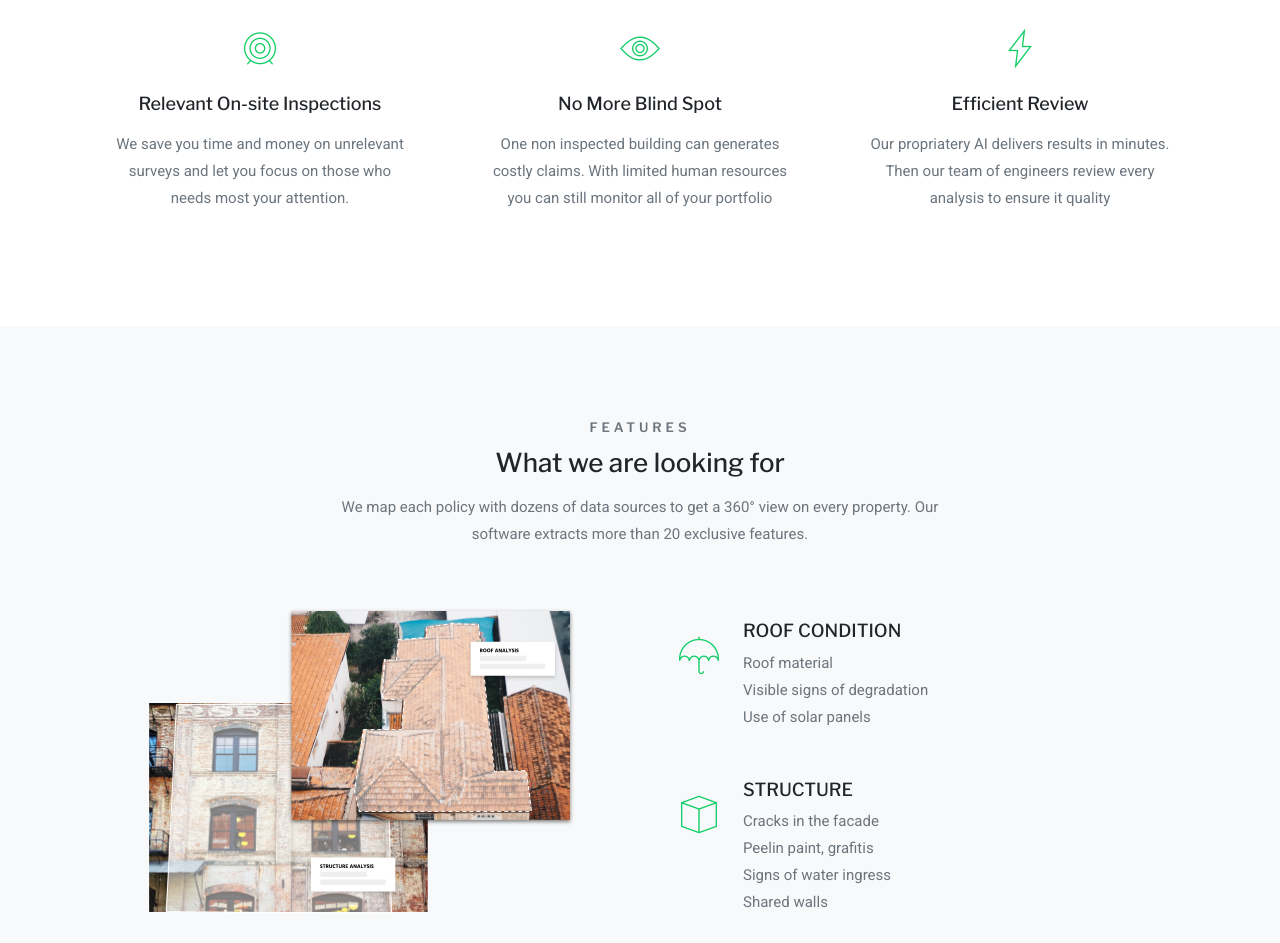
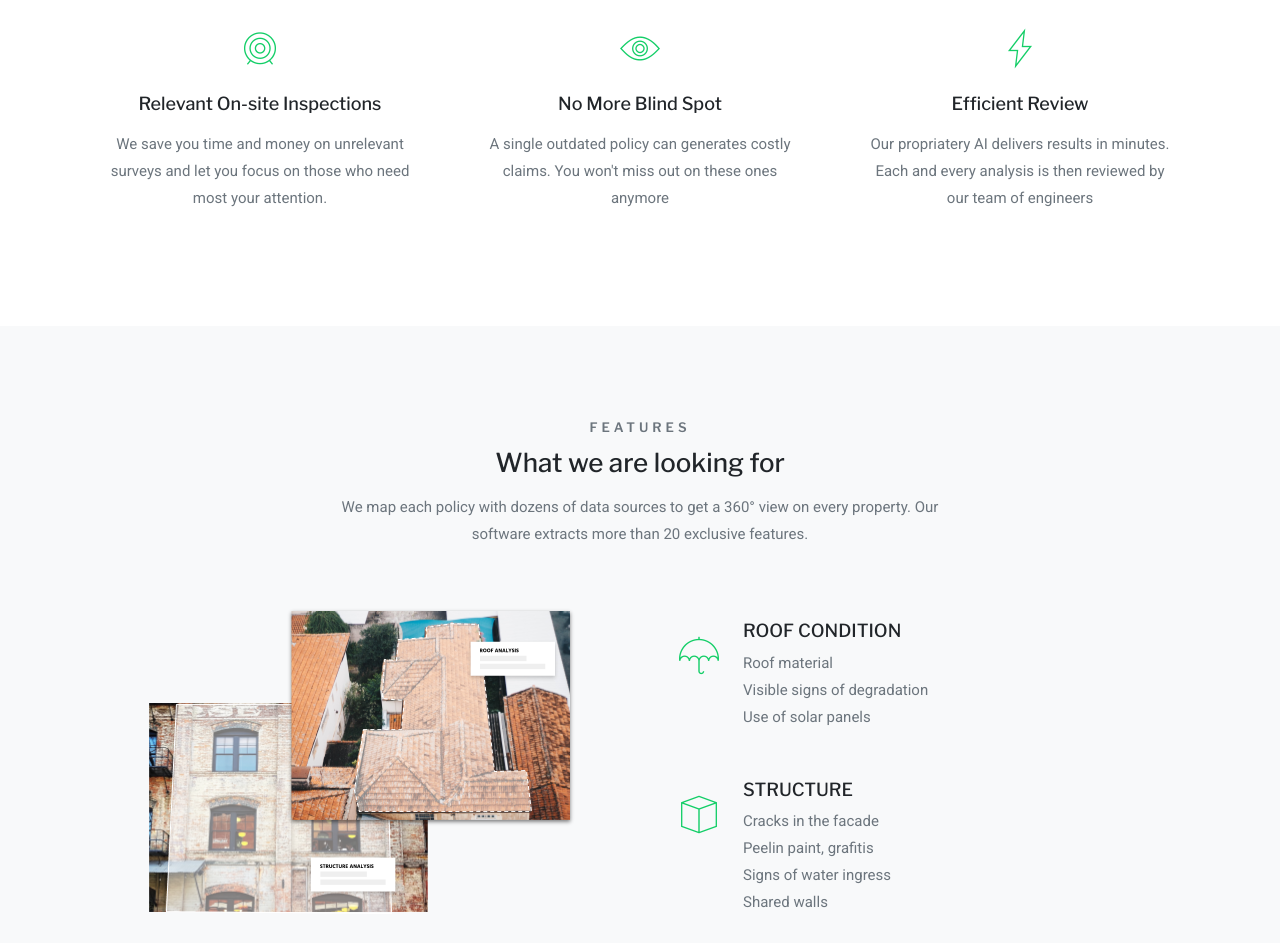
Before and after one commit to tzinifi/tzinifi.github.io, a plain HTML site: page index.html in a window 1280 px wide. Shown: the part 900-1843 px from the top of the page. Drawn offline with nearby package versions, Linux system fonts and the light colour scheme; a script that the page names is missing; files whose address does not match are found by name.

Commit message:
Update index.html
tipos

```diff
--- a/index.html
+++ b/index.html
@@ -129,7 +129,7 @@
                             </div>
                             <div class="about-desc">
                                 <h5 class="mb-3 f-18">Relevant On-site Inspections</h5>
-                                <p class="text-muted mb-0">We save you time and money on unrelevant surveys and let you focus on those who needs most your attention.</p>
+                                <p class="text-muted mb-0">We save you time and money on unrelevant surveys and let you focus on those who need most your attention.</p>
                             </div>
                         </div>
                     </div>
@@ -140,7 +140,7 @@
                             </div>
                             <div class="about-desc">
                                 <h5 class="mb-3 f-18">No More Blind Spot</h5>
-                                <p class="text-muted mb-0">One non inspected building can generates costly claims. With limited human resources you can still monitor all of your portfolio</p>
+                                <p class="text-muted mb-0">A single outdated policy can generates costly claims. You won't miss out on these ones anymore</p>
                             </div>
                         </div>
                     </div>
@@ -151,7 +151,7 @@
                             </div>
                             <div class="about-desc">
                                 <h5 class="mb-3 f-18">Efficient Review</h5>
-                                <p class="text-muted mb-0">Our propriatery AI delivers results in minutes. Then our team of engineers review every analysis to ensure it quality</p>
+                                <p class="text-muted mb-0">Our propriatery AI delivers results in minutes. Each and every analysis is then reviewed by our team of engineers</p>
                             </div>
                         </div>
                     </div>
@@ -224,7 +224,7 @@
                         <div class="soft-feautures-content pt-5 pb-5">
                             <div class="text-white">
                                 <h4 class="mb-4">Ground-truth & Refreshed Data</h4>
-                                <p class="text-white-60 mb-4">Our algorithms rely on weekly refreshed imagery and govermental data available in more than 10+ countries including: USA, Canada, France, Italy, Spain, Portugal.</p>
+                                <p class="text-white-60 mb-4">Our algorithms rely on weekly refreshed imagery and govermental data available in more than 10+ countries including: USA, Canada, France, Italy, Spain and Portugal.</p>
                                 <div>
                                     <p class="mb-1 text-white-50"><i class="mdi mdi-check-all text-custom mr-2"></i> Satellite Imagery</p>
                                     <p class="mb-1 text-white-50"><i class="mdi mdi-check-all text-custom mr-2"></i> Street-level Imagery</p>
@@ -251,7 +251,7 @@
                     <div class="col-lg-10">
                         <div class="cta-content text-center">
                             <h4 class="mb-4">On average we increase by 500% the relevancy of on-site inspections</h4>
-                            <p class="text-muted f-16">We work closely with you loss control and underwriting teams to help you save millions in future claims and on-site inspections</p>
+                            <p class="text-muted f-16">We work closely with your loss control and underwriting teams to help you save millions in future claims and on-site inspections</p>
                             <div class="pt-3 pb-3">
                                 <button class="btn btn-custom" href="mailto:hwdtjhic@intercom-mail.com">BOOK A DEMO <i class="mdi mdi-arrow-right"></button> </i> </a>
                             </div>
```
